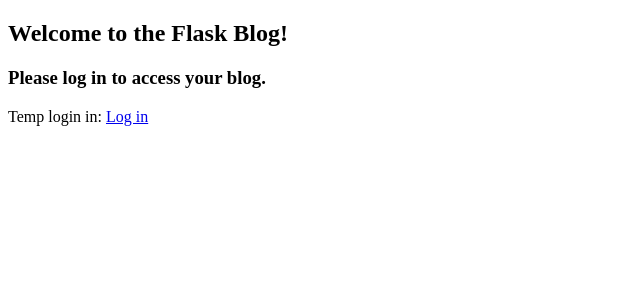
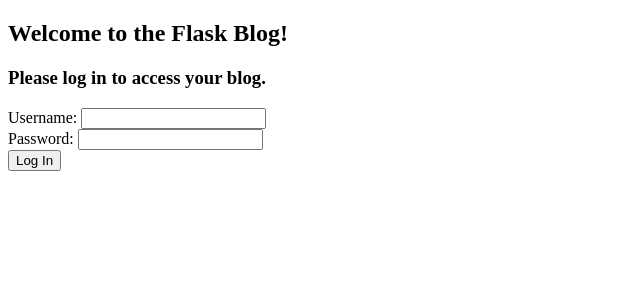
Before and after one commit to acuencadev/flask-blog, a Flask app: page / in a window 1280 px wide. Shown: the top 300 px of the page, without its empty margins (0-640 px from the left). Run offline with Flask 2, Linux system fonts and the light colour scheme.

Commit message:
feat: Update login page with login form

```diff
--- a/templates/login.html
+++ b/templates/login.html
@@ -1,7 +1,22 @@
 {% extends "template.html" %}
 
 {% block content %}
-    <h2>Welcome to the Flask Blog!</h2>
-    <h3>Please log in to access your blog.</h3>
-    <p>Temp login in: <a href="/main">Log in</a></p>
+    <div class="login-wrapper">
+        <h2>Welcome to the Flask Blog!</h2>
+        <h3>Please log in to access your blog.</h3>
+
+        <form action="" method="post">
+            <div>
+                <label for="username">Username:</label>
+                <input type="text" id="username" name="username" value="{{ request.form.username }}">
+            </div>
+            <div>
+                <label for="password">Password:</label>
+                <input type="password" id="password" name="password" value="{{ request.form.password }}">
+            </div>
+            <div>
+                <button type="submit">Log In</button>
+            </div>
+        </form>
+    </div>
 {% endblock %}
```
